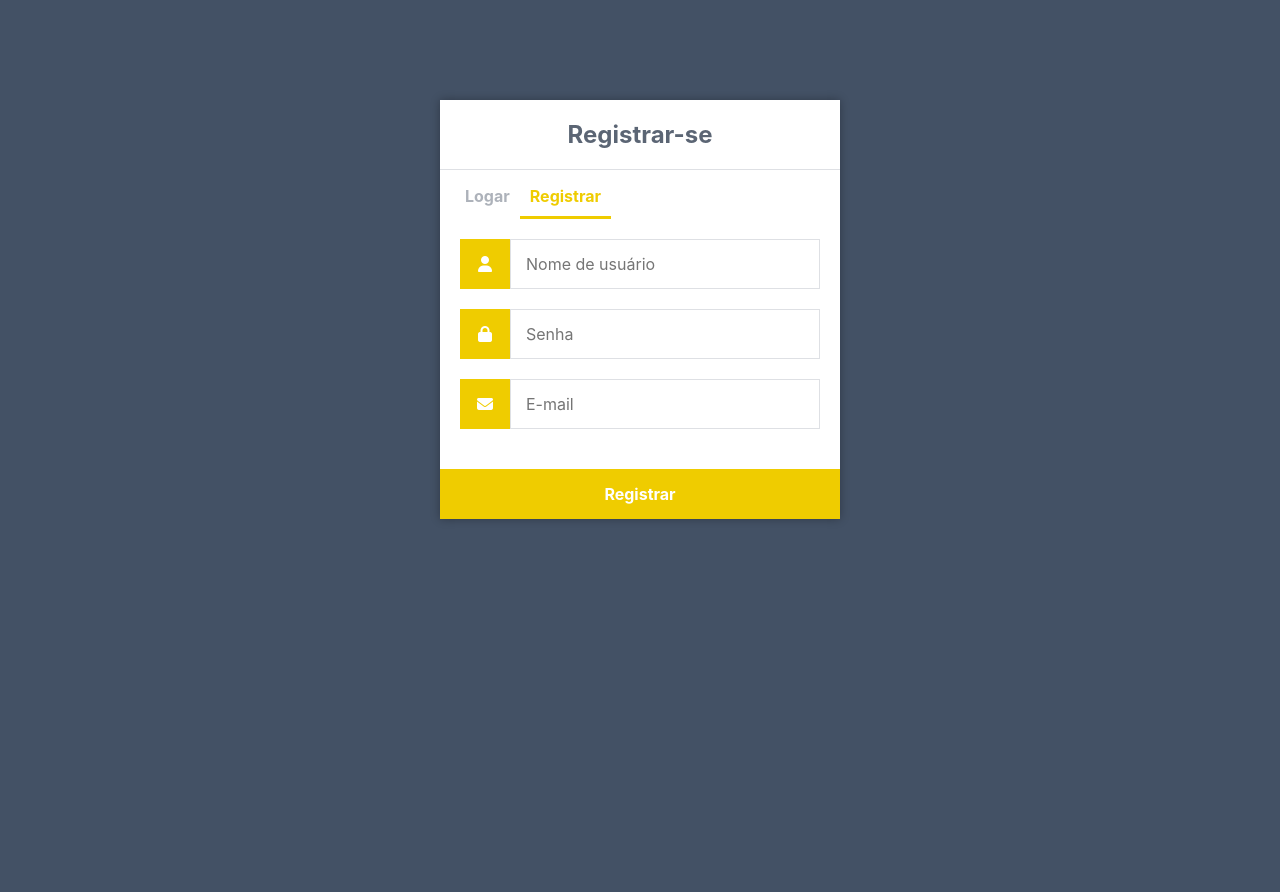
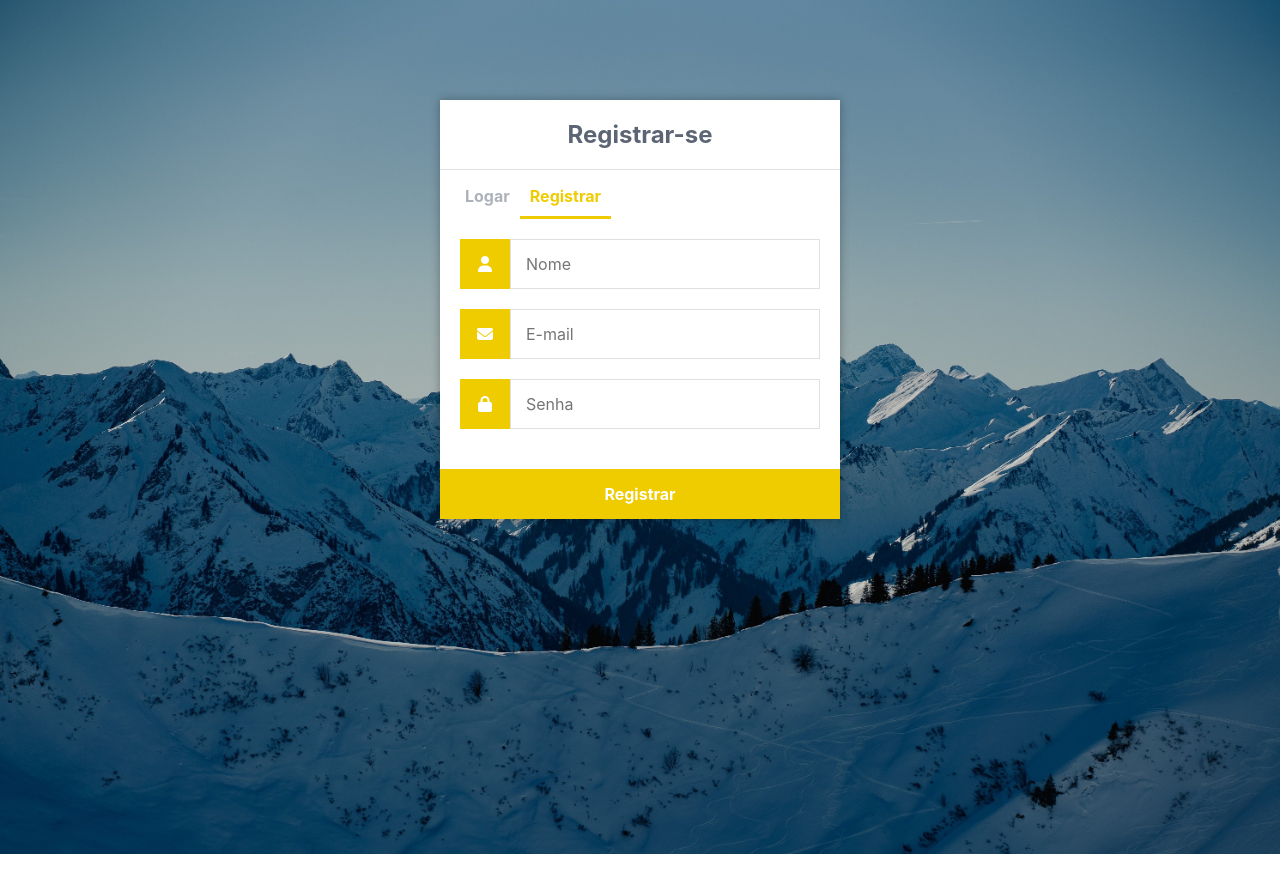
Before and after one commit to ES-UFABC/heyMe, a React (Create React App) app in the folder hey_me/: page /register in a window 1280 px wide. Shown: the top 892 px of the page. Built offline with nearby package versions, Linux system fonts and the light colour scheme.

Commit message:
addbackground and order of the email/ password btn

```diff
--- a/hey_me/src/App.css
+++ b/hey_me/src/App.css
@@ -45,7 +45,9 @@
   -moz-osx-font-smoothing: grayscale;
 }
 body {
-  background-color: #435165;
+  background-image: url('../src/assets/fundo.jpg');
+  background-size: 100%;
+  background-repeat: no-repeat;
   margin: 0;
 }
 .login, .register {
--- a/hey_me/src/Register/index.js
+++ b/hey_me/src/Register/index.js
@@ -28,8 +28,9 @@ function Register() {
 				}
 		})
 		.catch(function(error){
-		   //Perform action based on error
-			console.log(error);
+			//Perform action based on error
+			window.confirm('Dados incorretos! Por favor, verifique novamente');
+		    console.log(error);
 		});
 
 	}
@@ -44,15 +45,19 @@ function Register() {
 				<label for="username">
 					<i className="fas fa-user"></i>
 				</label>
-				<input type="text" name="username" placeholder="Nome de usuário" id="username" required/>
+				<input type="text" name="username" placeholder="Nome" id="username" required/>
+
+				<label for="email">
+					<i className="fas fa-envelope"></i>
+				</label>
+				<input type="email" name="email" placeholder="E-mail" id="email" required/>
+
 				<label for="password">
 					<i className="fas fa-lock"></i>
 				</label>
 				<input type="password" name="password" placeholder="Senha" id="password" required/>
-				<label for="email">
-					<i className="fas fa-envelope"></i>
-				</label>
-				<input type="email" name="email" placeholder="E-mail" id="email" required/>
+
+
 				<button type="button" name="btnRegister" onClick={handleClick}>Registrar</button>
 			</form>
 		</div>
```
Also changed, not shown: hey_me/src/Welcome/index.js (line endings or trailing spaces), hey_me/src/assets/fundo.jpg (added).
